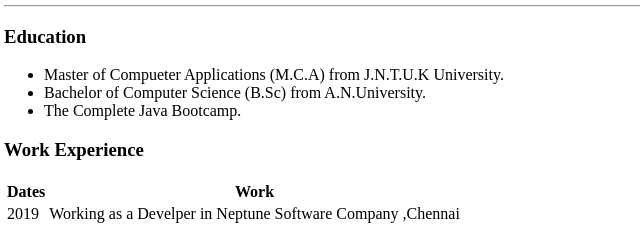
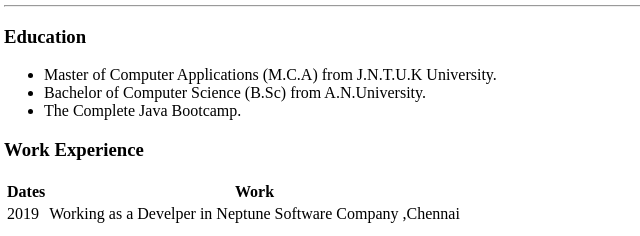
Before and after one commit to samba9646/Ayesha, a plain HTML site: page index.html in a window 1280 px wide. Shown: the part 256-492 px from the top of the page, 4-644 px from the left. Drawn offline with Linux system fonts and the light colour scheme.

Commit message:
Update index.html

```diff
--- a/index.html
+++ b/index.html
@@ -22,7 +22,7 @@
   <hr />
   <h3>Education</h3>
   <ul>
-    <li>Master of Compueter Applications (M.C.A) from J.N.T.U.K University. </li>
+    <li>Master of Computer Applications (M.C.A) from J.N.T.U.K University. </li>
     <li>Bachelor of Computer Science (B.Sc) from A.N.University. </li>
     <li>The Complete Java Bootcamp. </li>
   </ul>
```
